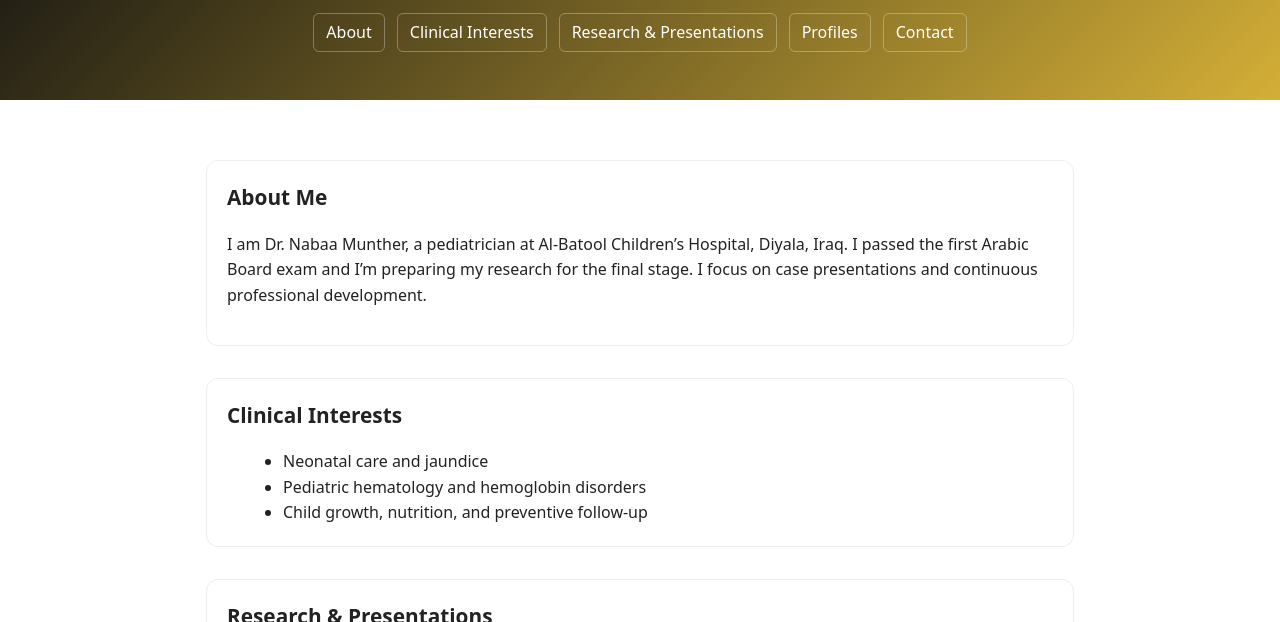
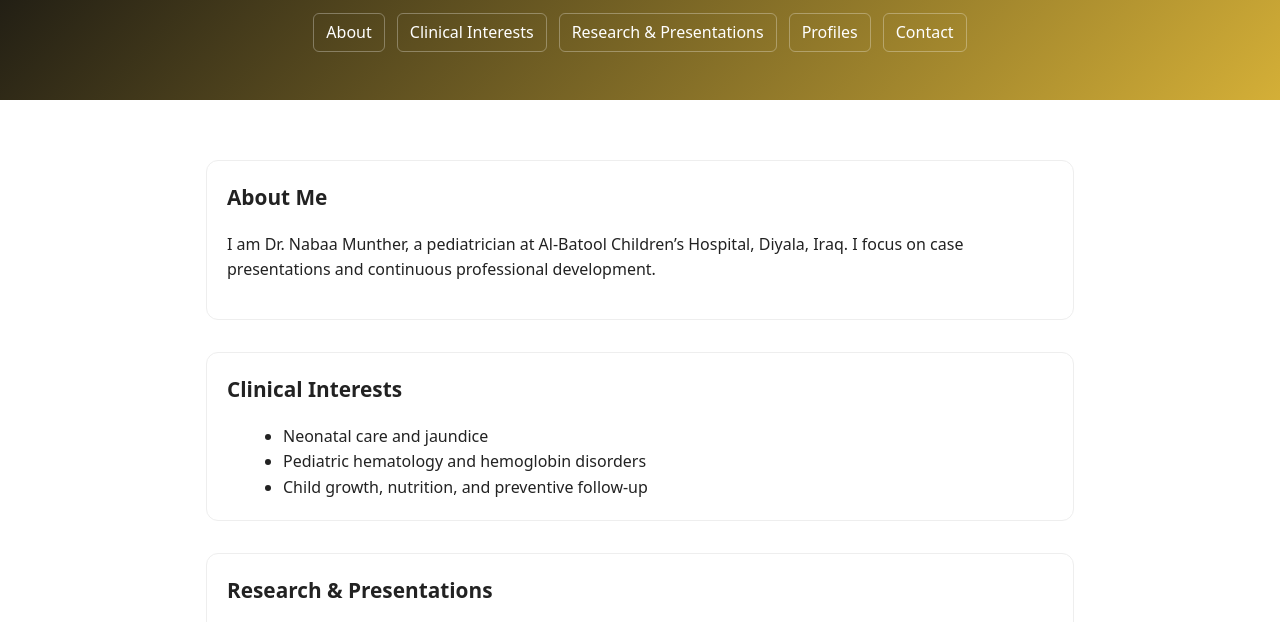
Before and after one commit to nabaaMunther/nabaaMunther, a plain HTML site: page index.html in a window 1280 px wide. Shown: the part 136-758 px from the top of the page. Drawn offline with Linux system fonts and the light colour scheme.

Commit message:
update nabaa index.html

```diff
--- a/index.html
+++ b/index.html
@@ -63,7 +63,7 @@
   <main>
     <section id="about">
       <h2>About Me</h2>
-      <p>I am Dr. Nabaa Munther, a pediatrician at Al-Batool Children’s Hospital, Diyala, Iraq. I passed the first Arabic Board exam and I’m preparing my research for the final stage. I focus on case presentations and continuous professional development.</p>
+      <p>I am Dr. Nabaa Munther, a pediatrician at Al-Batool Children’s Hospital, Diyala, Iraq. I focus on case presentations and continuous professional development.</p>
     </section>
 
     <section id="clinical">
```
